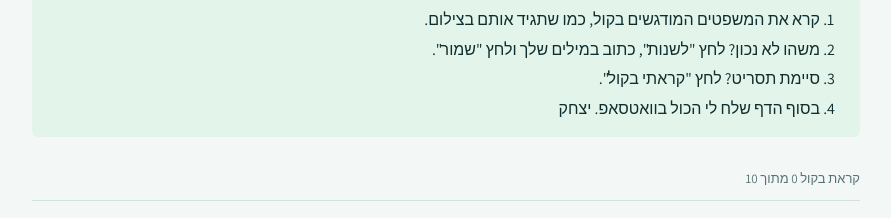
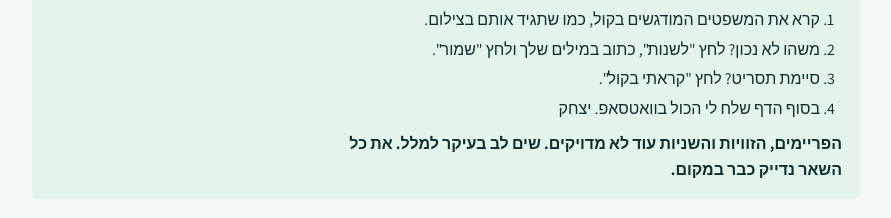
Before and after one commit to tazrim-app/bf-scripts-m2, a plain HTML site: page index.html in a window 1280 px wide. Shown: the part 299-517 px from the top of the page, without its empty margins (194-1085 px from the left). Drawn offline with Linux system fonts and the light colour scheme; a web font is replaced by a local one.

Commit message:
Note: focus on the wording
Co-Authored-By: Claude Opus 5.5 <noreply@anthropic.com>

```diff
--- a/index.html
+++ b/index.html
@@ -117,6 +117,7 @@ textarea{font:inherit;width:100%;box-sizing:border-box;min-height:74px;border:1.
       <li>סיימת תסריט? לחץ "קראתי בקול".</li>
       <li>בסוף הדף שלח לי הכול בוואטסאפ. יצחק</li>
     </ol>
+    <p class="p"><b>הפריימים, הזוויות והשניות עוד לא מדויקים. שים לב בעיקר למלל. את כל השאר נדייק כבר במקום.</b></p>
   </section>
   <section class="intro" id="shootintro" hidden>
     <p class="p">הסדר הוא לפי ימי הצילום. המשפטים כאן הם אחרי השינויים של חיים. אפשר לסמן כל סרטון שצולם.</p>
@@ -125,6 +126,7 @@ textarea{font:inherit;width:100%;box-sizing:border-box;min-height:74px;border:1.
   <div class="bar"><span class="sync" id="prog"></span></div>
   <div id="videos"></div>
   <section class="summary" id="send">
+    <p class="p"><b>הפריימים, הזוויות והשניות עוד לא מדויקים. שים לב בעיקר למלל. את כל השאר נדייק כבר במקום.</b></p>
     <p class="lbl">שליחה ליצחק</p>
     <p class="p">השינויים נשמרים בטלפון הזה, אפשר לצאת ולחזור. כדי שגם אני אראה אותם, שלח לי בסוף.</p>
     <pre id="sumtxt"></pre>
```
